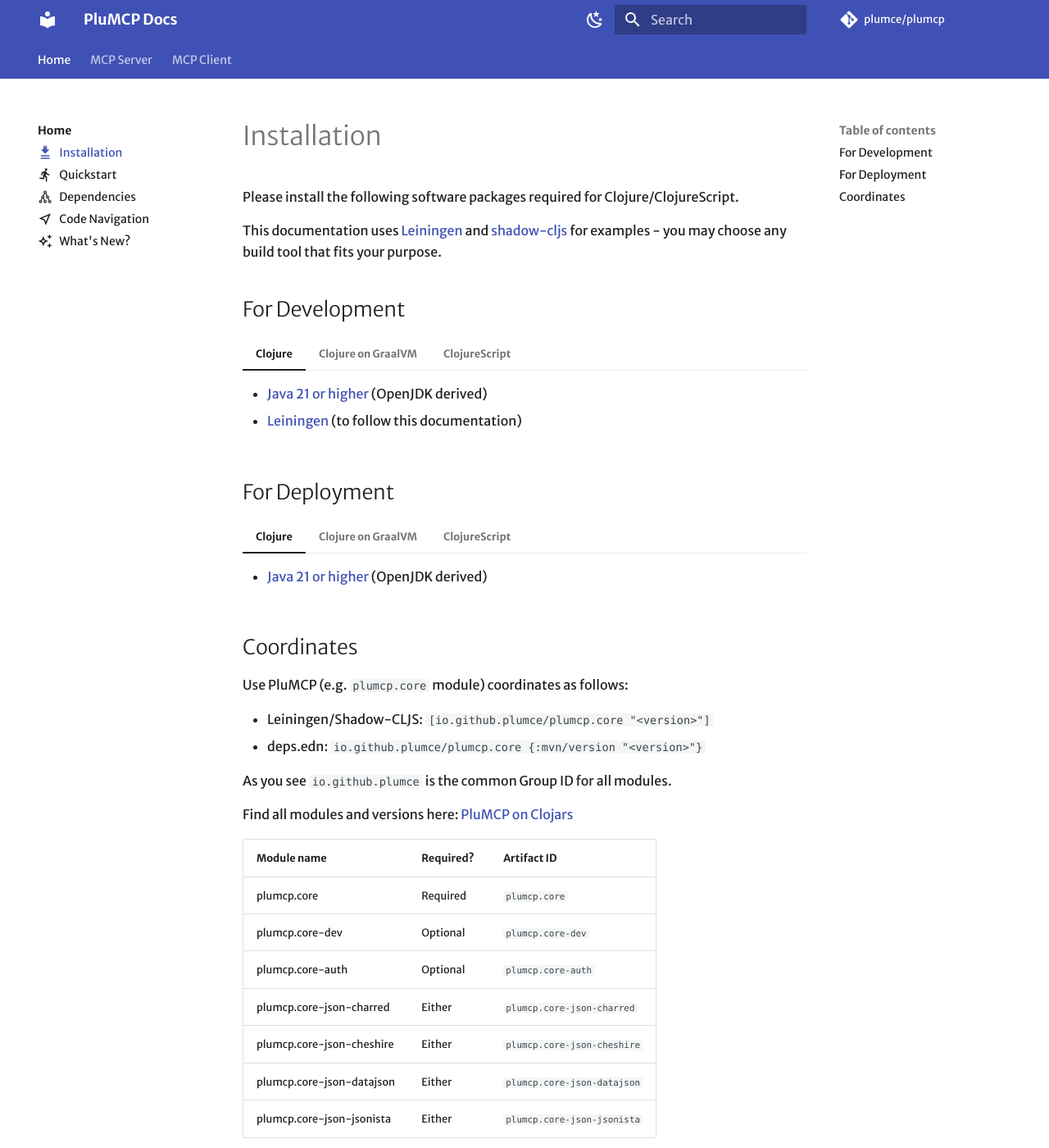
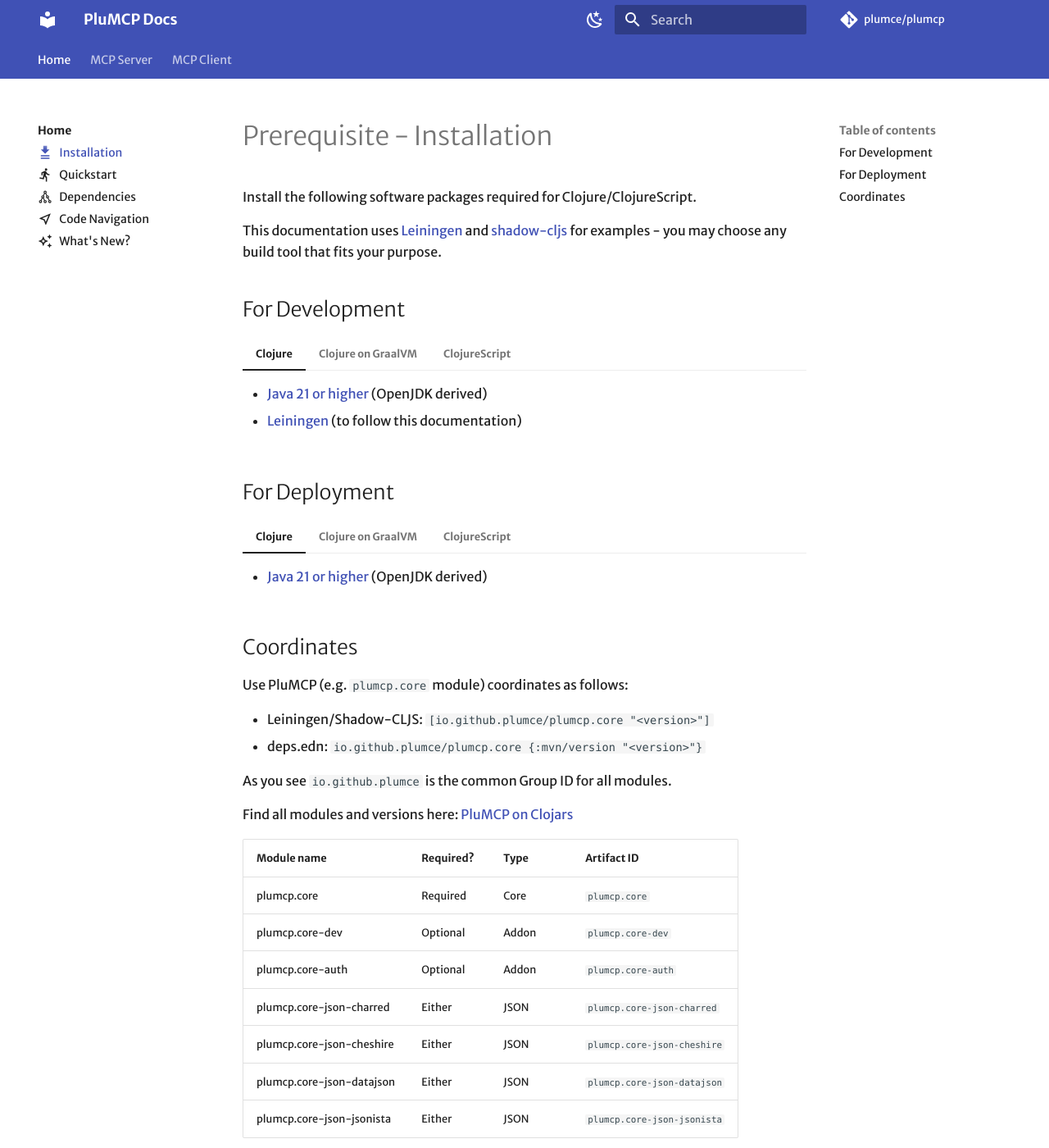
Before and after one commit to plumce/plumcp-docs, an MkDocs documentation site: the page built from docs/installation.md, in a window 1280 px wide and 1400 px high. Shown: the whole window at 82% size. Built offline with MkDocs 1.6.1 and Material for MkDocs 9.7.7, drawn with Linux system fonts in a browser that asks for light colours; some web fonts are replaced; comment, search, counter and statistics services are not loaded; some of the changed text lies outside the part shown.

Commit message:
Touch up installation page with module types
The modules table now has a 'Type' column, and a link to the
Dependencies page.

```diff
--- a/docs/installation.md
+++ b/docs/installation.md
@@ -2,10 +2,9 @@
 icon: material/download-multiple
 ---
 
-# Installation
+# Prerequisite - Installation
 
-Please install the following software packages
-required for Clojure/ClojureScript.
+Install the following software packages required for Clojure/ClojureScript.
 
 This documentation uses [Leiningen](https://leiningen.org)
 and [shadow-cljs](https://github.com/thheller/shadow-cljs) for
@@ -45,15 +44,16 @@
 Find all modules and versions here:
 [PluMCP on Clojars](https://clojars.org/search?q=plumcp.core)
 
-| Module name               | Required? | Artifact ID                 |
-|---------------------------|-----------|-----------------------------|
-| plumcp.core               | Required  | `plumcp.core`               |
-| plumcp.core-dev           | Optional  | `plumcp.core-dev`           |
-| plumcp.core-auth          | Optional  | `plumcp.core-auth`          |
-| plumcp.core-json-charred  | Either    | `plumcp.core-json-charred`  |
-| plumcp.core-json-cheshire | Either    | `plumcp.core-json-cheshire` |
-| plumcp.core-json-datajson | Either    | `plumcp.core-json-datajson` |
-| plumcp.core-json-jsonista | Either    | `plumcp.core-json-jsonista` |
+| Module name               | Required? | Type  | Artifact ID                 |
+|---------------------------|-----------|-------|-----------------------------|
+| plumcp.core               | Required  | Core  | `plumcp.core`               |
+| plumcp.core-dev           | Optional  | Addon | `plumcp.core-dev`           |
+| plumcp.core-auth          | Optional  | Addon | `plumcp.core-auth`          |
+| plumcp.core-json-charred  | Either    | JSON  | `plumcp.core-json-charred`  |
+| plumcp.core-json-cheshire | Either    | JSON  | `plumcp.core-json-cheshire` |
+| plumcp.core-json-datajson | Either    | JSON  | `plumcp.core-json-datajson` |
+| plumcp.core-json-jsonista | Either    | JSON  | `plumcp.core-json-jsonista` |
 
 At a minimum, you need `plumcp.core` and any one of the JSON modules
-listed above.
+listed above. See the [Dependencies page](dependencies.md) to learn
+about module inter-dependency.
```
